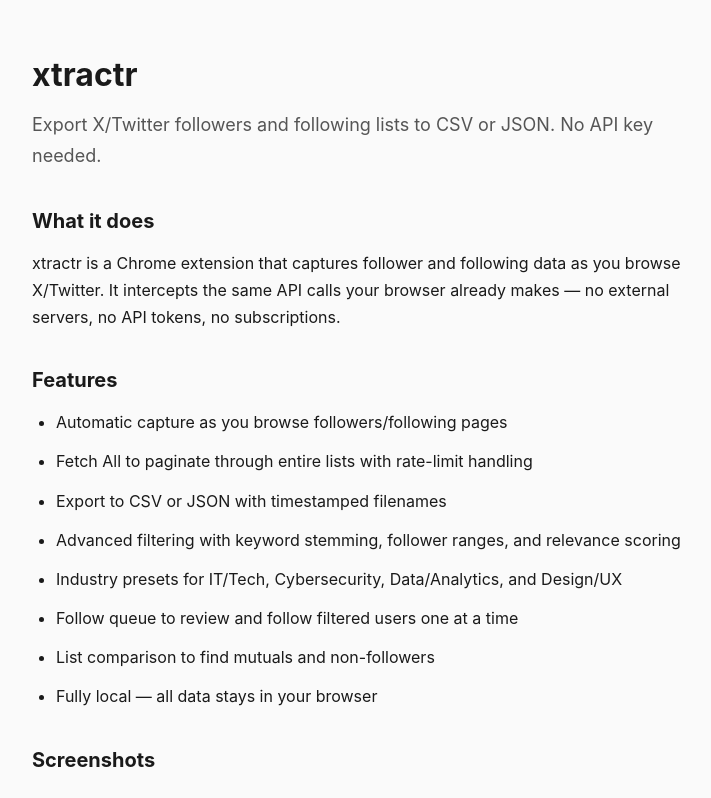
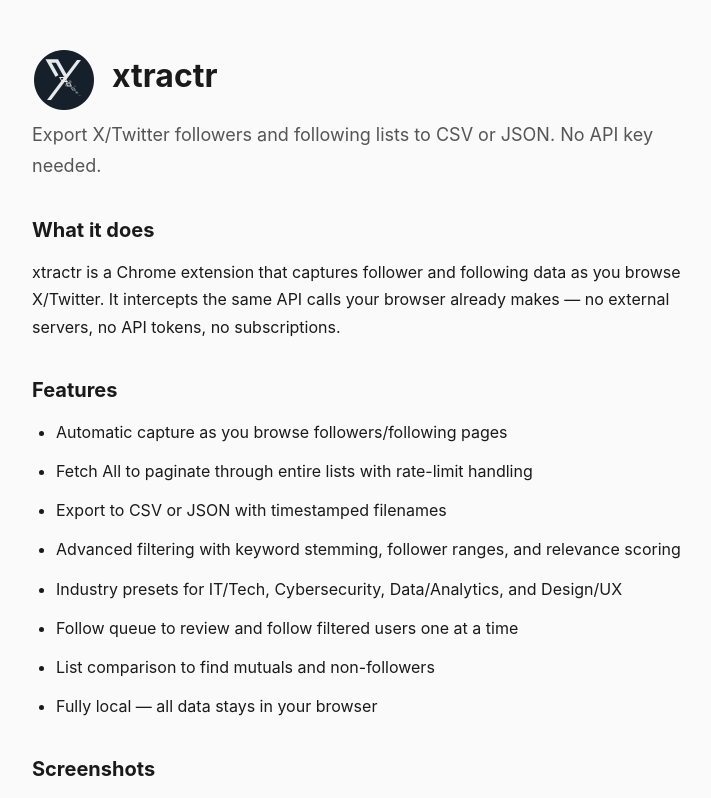
Before and after one commit to JongoDB/xtractr, a browser extension: page docs/index.html in a window 1280 px wide. Shown: the top 798 px of the page, without its empty margins (272-983 px from the left). Drawn offline with Linux system fonts and the light colour scheme.

Commit message:
Add logo to README and GitHub Pages site

```diff
--- a/docs/index.html
+++ b/docs/index.html
@@ -24,7 +24,10 @@
 </head>
 <body>
   <div class="container">
-    <h1>xtractr</h1>
+    <div style="display:flex; align-items:center; gap:16px; margin-bottom:8px;">
+      <img src="logo.png" alt="xtractr logo" width="64" height="64" style="border-radius:12px;">
+      <h1>xtractr</h1>
+    </div>
     <p class="tagline">Export X/Twitter followers and following lists to CSV or JSON. No API key needed.</p>
 
     <h2>What it does</h2>
```
Also changed, not shown: README.md, docs/logo.png (added).
